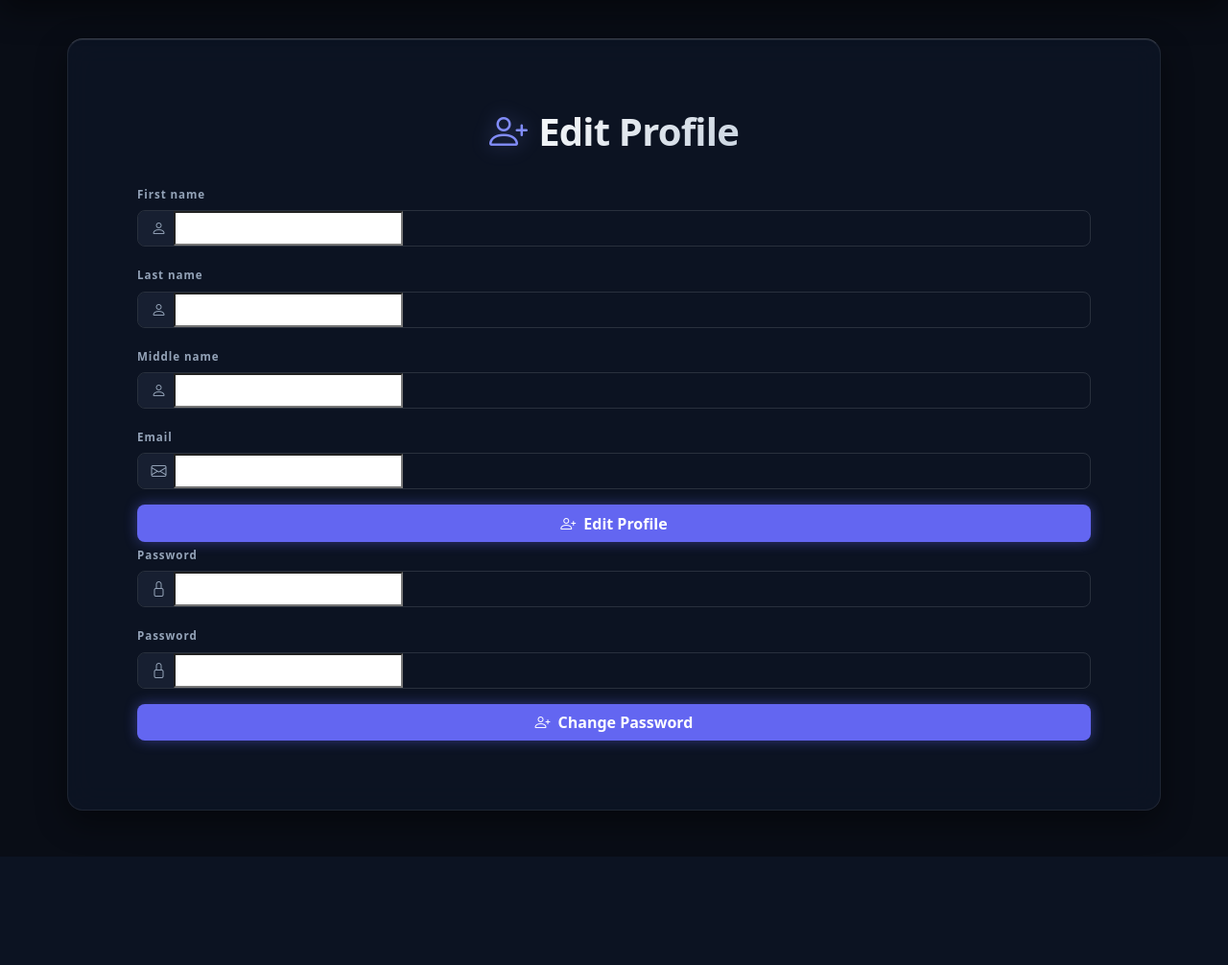
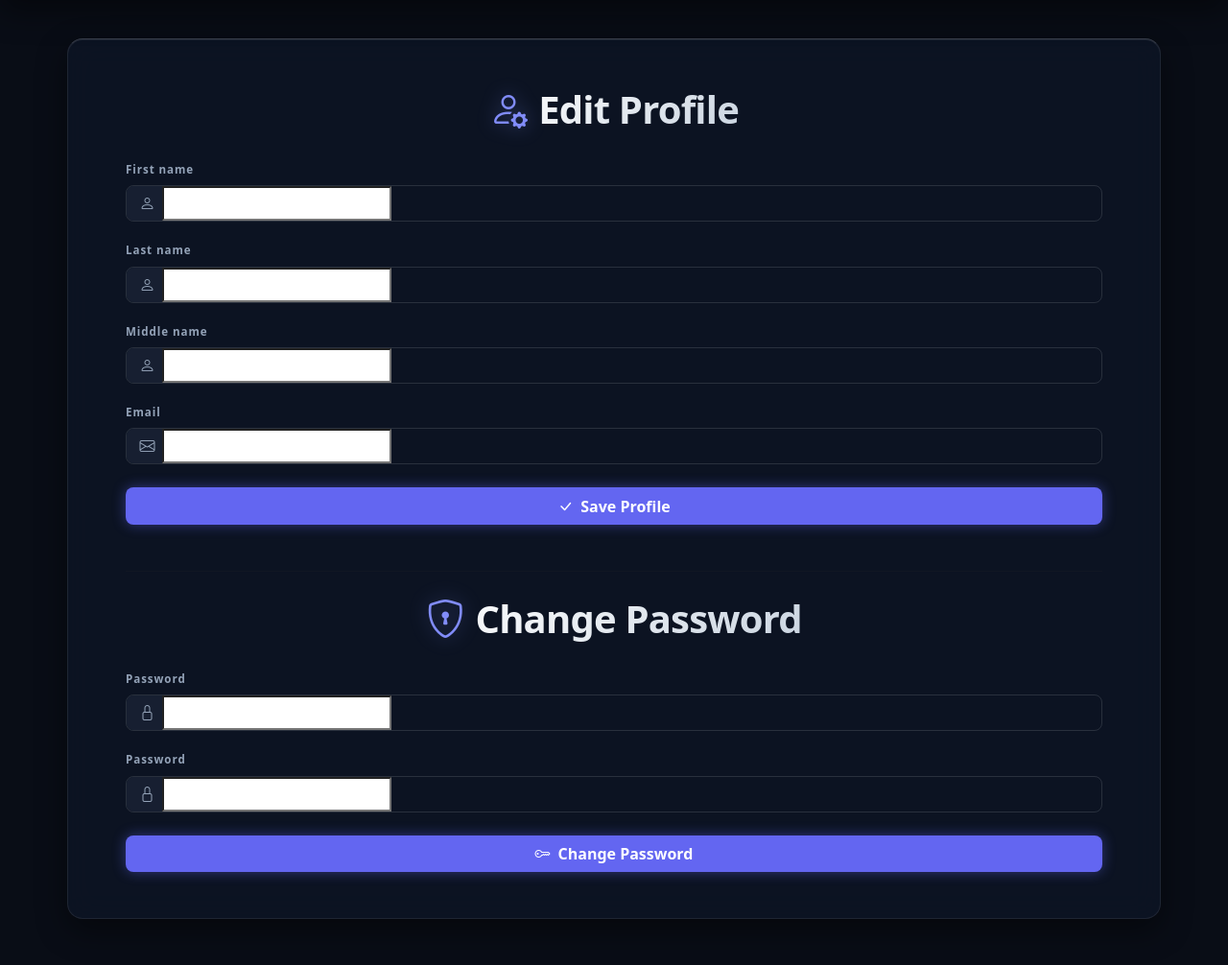
Before and after one commit to POM-Django-Forms/ap-4756-ap-4756-s15-team-03, a Django app: template library/authentication/templates/authentication/edit.html in a window 1280 px wide. Shown: the part 71-1077 px from the top of the page at 96% size. Before the commit the page ends 964 px from the top, so only its background shows below. Run offline with Django 4.2, Linux system fonts and the light colour scheme; the template is opened without the code that fills it, so the values that code supplies are empty, except form fields; tables that the repository leaves empty hold one stand-in row (values such as "Sample post"); form fields are guessed from the names that the template uses.

Commit message:
Edit page and email link restyling

```diff
--- a/library/authentication/templates/authentication/edit.html
+++ b/library/authentication/templates/authentication/edit.html
@@ -3,117 +3,184 @@
 {% block title %}Edit Profile{% endblock %}
 
 {% block content %}
-<div class="row justify-content-center card glossy-card overflow-hidden">
-    <div class="card-body p-4">
+<div class="row justify-content-center">
+    <div class="card glossy-card overflow-hidden">
         <div class="card-body p-5">
-            <div class="d-flex justify-content-center align-items-center mb-4 pb-1">
+
+            <div class="d-flex justify-content-center align-items-center mb-4">
                 <h1 class="page-title mb-0 fs-1">
-                    <i class="bi bi-person-plus"></i> Edit Profile
+                    <i class="bi bi-person-gear"></i>
+                    Edit Profile
                 </h1>
             </div>
-            <form method="post" action="{% url 'auth:edit' %}" >
+
+            <!-- Profile -->
+            <form method="post" action="{% url 'auth:edit' %}" class="mb-5">
                 {% csrf_token %}
+                <input type="hidden" name="action" value="edit">
 
-                <div class="row g-3 mb-3">
-                    <div>
-                        <label for="{{ edit_form.first_name.id_for_label }}" class="form-label form-label-custom">
+                {% if edit_form.non_field_errors %}
+                    <div class="mb-3">
+                        {% for error in edit_form.non_field_errors %}
+                            <div class="text-danger">{{ error }}</div>
+                        {% endfor %}
+                    </div>
+                {% endif %}
+
+                <div class="row g-3">
+
+                    <div class="col-12">
+                        <label for="{{ edit_form.first_name.id_for_label }}"
+                               class="form-label form-label-custom">
                             {{ edit_form.first_name.label }}
                         </label>
+
                         <div class="input-group input-group-glossy">
-                            <span class="input-group-text"><i class="bi bi-person"></i></span>
+                            <span class="input-group-text">
+                                <i class="bi bi-person"></i>
+                            </span>
                             {{ edit_form.first_name }}
                         </div>
+
                         {% for error in edit_form.first_name.errors %}
                             <div class="text-danger">{{ error }}</div>
                         {% endfor %}
                     </div>
-                    <div>
-                        <label for="{{ edit_form.last_name.id_for_label }}" class="form-label form-label-custom">
+
+                    <div class="col-12">
+                        <label for="{{ edit_form.last_name.id_for_label }}"
+                               class="form-label form-label-custom">
                             {{ edit_form.last_name.label }}
                         </label>
+
                         <div class="input-group input-group-glossy">
-                            <span class="input-group-text"><i class="bi bi-person"></i></span>
+                            <span class="input-group-text">
+                                <i class="bi bi-person"></i>
+                            </span>
                             {{ edit_form.last_name }}
                         </div>
+
                         {% for error in edit_form.last_name.errors %}
                             <div class="text-danger">{{ error }}</div>
                         {% endfor %}
                     </div>
-                    <div>
-                        <label for="{{ edit_form.middle_name.id_for_label }}" class="form-label form-label-custom">
+
+                    <div class="col-12">
+                        <label for="{{ edit_form.middle_name.id_for_label }}"
+                               class="form-label form-label-custom">
                             {{ edit_form.middle_name.label }}
                         </label>
+
                         <div class="input-group input-group-glossy">
-                            <span class="input-group-text"><i class="bi bi-person"></i></span>
+                            <span class="input-group-text">
+                                <i class="bi bi-person"></i>
+                            </span>
                             {{ edit_form.middle_name }}
                         </div>
+
                         {% for error in edit_form.middle_name.errors %}
                             <div class="text-danger">{{ error }}</div>
                         {% endfor %}
                     </div>
-                    <div>
-                        <label for="{{ edit_form.email.id_for_label }}" class="form-label form-label-custom">
+
+                    <div class="col-12">
+                        <label for="{{ edit_form.email.id_for_label }}"
+                               class="form-label form-label-custom">
                             {{ edit_form.email.label }}
                         </label>
+
                         <div class="input-group input-group-glossy">
-                            <span class="input-group-text"><i class="bi bi-envelope"></i></span>
+                            <span class="input-group-text">
+                                <i class="bi bi-envelope"></i>
+                            </span>
                             {{ edit_form.email }}
                         </div>
+
                         {% for error in edit_form.email.errors %}
                             <div class="text-danger">{{ error }}</div>
                         {% endfor %}
                     </div>
+
                 </div>
-                <button type="submit" name="action" value="edit" class="btn btn-primary w-100 nav-link btn-auth-login d-flex justify-content-center align-items-center gap-2">
-                    <i class="bi bi-person-plus"></i>Edit Profile
+
+                <button type="submit"
+                        class="btn btn-primary w-100 nav-link btn-auth-login
+                               d-flex justify-content-center align-items-center gap-2 mt-4">
+                    <i class="bi bi-check-lg"></i>
+                    Save Profile
                 </button>
-                {% if edit_form.non_field_errors %}
-                    {% for error in edit_form.non_field_errors %}
-                        <div class="text-danger">{{ error }}</div>
-                    {% endfor %}
-                {% endif %}
             </form>
+
+            <hr class="my-4">
+
+            <!-- Password -->
+            <div class="d-flex justify-content-center align-items-center mb-4">
+                <h1 class="page-title mb-0 fs-1">
+                    <i class="bi bi-shield-lock"></i>
+                    Change Password
+                </h2>
+            </div>
 
             <form method="post" action="{% url 'auth:edit' %}">
                 {% csrf_token %}
+                <input type="hidden" name="action" value="password">
 
-                <div class="row g-3 mb-3">
-                    <div>
-                        <label for="{{ password_form.password.id_for_label }}" class="form-label form-label-custom">
+                {% if password_form.non_field_errors %}
+                    <div class="mb-3">
+                        {% for error in password_form.non_field_errors %}
+                            <div class="text-danger">{{ error }}</div>
+                        {% endfor %}
+                    </div>
+                {% endif %}
+
+                <div class="row g-3">
+
+                    <div class="col-12">
+                        <label for="{{ password_form.password.id_for_label }}"
+                               class="form-label form-label-custom">
                             {{ password_form.password.label }}
                         </label>
+
                         <div class="input-group input-group-glossy">
-                            <span class="input-group-text"><i class="bi bi-lock"></i></span>
+                            <span class="input-group-text">
+                                <i class="bi bi-lock"></i>
+                            </span>
                             {{ password_form.password }}
                         </div>
+
                         {% for error in password_form.password.errors %}
                             <div class="text-danger">{{ error }}</div>
                         {% endfor %}
                     </div>
-                </div>
-                <div class="row g-3 mb-3">
-                    <div>
-                        <label for="{{ password_form.password2.id_for_label }}" class="form-label form-label-custom">
+
+                    <div class="col-12">
+                        <label for="{{ password_form.password2.id_for_label }}"
+                               class="form-label form-label-custom">
                             {{ password_form.password2.label }}
                         </label>
+
                         <div class="input-group input-group-glossy">
-                            <span class="input-group-text"><i class="bi bi-lock"></i></span>
+                            <span class="input-group-text">
+                                <i class="bi bi-lock"></i>
+                            </span>
                             {{ password_form.password2 }}
                         </div>
+
                         {% for error in password_form.password2.errors %}
                             <div class="text-danger">{{ error }}</div>
                         {% endfor %}
                     </div>
+
                 </div>
-                <button type="submit" name="action" value="password" class="btn btn-primary w-100 nav-link btn-auth-login d-flex justify-content-center align-items-center gap-2">
-                    <i class="bi bi-person-plus"></i>Change Password
+
+                <button type="submit"
+                        class="btn btn-primary w-100 nav-link btn-auth-login
+                               d-flex justify-content-center align-items-center gap-2 mt-4">
+                    <i class="bi bi-key"></i>
+                    Change Password
                 </button>
-                {% if password_form.non_field_errors %}
-                    {% for error in password_form.non_field_errors %}
-                        <div class="text-danger">{{ error }}</div>
-                    {% endfor %}
-                {% endif %}
             </form>
+
         </div>
     </div>
 </div>
--- a/library/authentication/views.py
+++ b/library/authentication/views.py
@@ -76,6 +76,7 @@ def edit_view(request: HttpRequest) -> HttpResponse:
 
             if edit_form.is_valid():
                 edit_form.save()
+                messages.success(request, f"User information edited successfully")
                 return redirect("home")
 
         elif request.POST.get("action") == "password":
@@ -86,6 +87,7 @@ def edit_view(request: HttpRequest) -> HttpResponse:
                 user.set_password(password_form.cleaned_data["password"])
                 user.save()
                 login(request, user)
+                messages.success(request, f"Password successfully changed")
                 return redirect("home")
 
     else:
--- a/library/library/templates/base.html
+++ b/library/library/templates/base.html
@@ -159,6 +159,7 @@
         }
 
         .page-title {
+            line-height: 1.25;
             font-weight: 700;
             font-size: 1.85rem;
             letter-spacing: -0.02em;
@@ -477,9 +478,8 @@
 
                     {% else %}
                         <li class="nav-item user-email">
-                            <i class="bi bi-person-circle"></i>
-                            <a href = "{% url "auth:edit" %}">
-                                <span>{{ request.user.email }}</span>
+                            <a class="nav-link" href="{% url "auth:edit" %}">
+                                <i class="bi bi-person-circle"></i> {{ request.user.email }}
                             </a>
                         </li>
                         <li class="nav-item">
```
